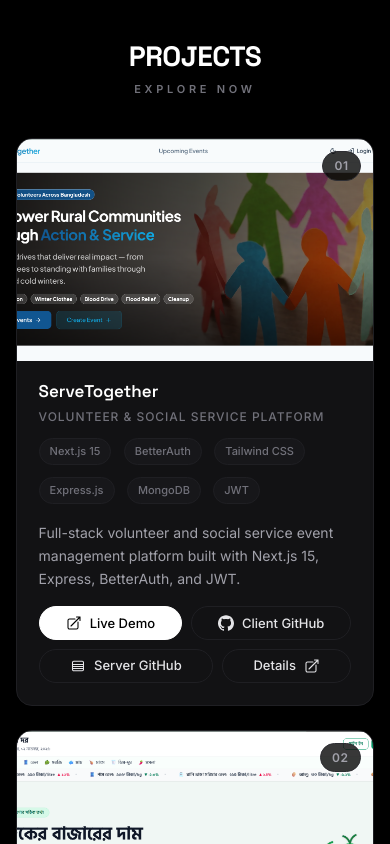
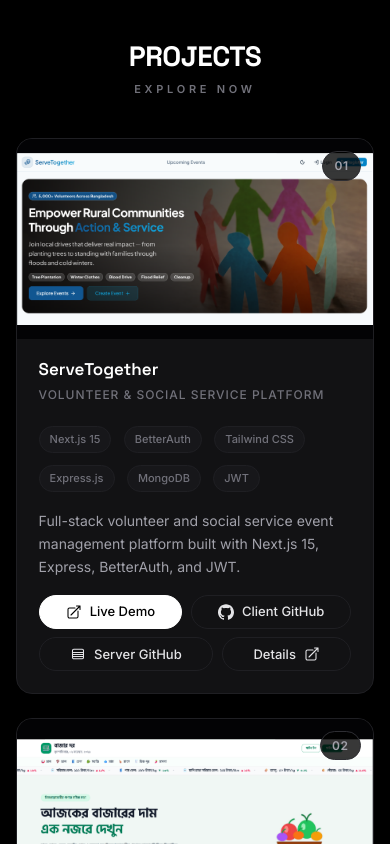
Before and after one commit to hasantanvir357/my-portfolio, a plain HTML site: page index.html in a window 390 px wide. Shown: the part 540-1384 px from the top of the page. Drawn offline with nearby package versions, Linux system fonts and the light colour scheme.

Commit message:
Refactor project card layout and media styling for improved responsiveness and visual consistency

```diff
--- a/index.html
+++ b/index.html
@@ -172,8 +172,8 @@
           <div class="grid grid-cols-1 gap-6 md:grid-cols-2">
             <!-- Project 01 -->
             <article class="project-card reveal">
-              <div class="project-media">
-                <img src="./images/project-1.png" alt="ServeTogether Project Screenshot" loading="lazy" />
+              <div class="project-media aspect-video w-full overflow-hidden bg-zinc-950">
+                <img src="./images/project-1.png" alt="ServeTogether Project Screenshot" class="h-full w-full object-contain" loading="lazy" />
                 <span class="project-index">01</span>
               </div>
               <div class="project-body">
@@ -194,8 +194,8 @@
 
             <!-- Project 02 -->
             <article class="project-card reveal">
-              <div class="project-media">
-                <img src="./images/project-2.png" alt="BazarDor market price tracking app screenshot" loading="lazy" />
+              <div class="project-media aspect-video w-full overflow-hidden bg-zinc-950">
+                <img src="./images/project-2.png" alt="BazarDor market price tracking app screenshot" class="h-full w-full object-contain" loading="lazy" />
                 <span class="project-index">02</span>
               </div>
               <div class="project-body">
@@ -215,8 +215,8 @@
 
             <!-- Project 03 -->
             <article class="project-card reveal">
-              <div class="project-media">
-                <img src="./images/project-3.png" alt="Assignment 6 Web Application screenshot" loading="lazy" />
+              <div class="project-media aspect-video w-full overflow-hidden bg-zinc-950">
+                <img src="./images/project-3.png" alt="Assignment 6 Web Application screenshot" class="h-full w-full object-contain" loading="lazy" />
                 <span class="project-index">03</span>
               </div>
               <div class="project-body">
@@ -236,8 +236,8 @@
 
             <!-- Project 04 -->
             <article class="project-card reveal">
-              <div class="project-media">
-                <img src="./images/project-4.png" alt="Dev Stack Builder interactive product showcase and cart screenshot" loading="lazy" />
+              <div class="project-media aspect-video w-full overflow-hidden bg-zinc-950">
+                <img src="./images/project-4.png" alt="Dev Stack Builder interactive product showcase and cart screenshot" class="h-full w-full object-contain" loading="lazy" />
                 <span class="project-index">04</span>
               </div>
               <div class="project-body">
--- a/style.css
+++ b/style.css
@@ -475,6 +475,8 @@
 /* 11. Projects
    ──────────────────────────────────────────────────────────────────────── */
 .project-card {
+  display: flex;
+  flex-direction: column;
   background: var(--c-card);
   border: 1px solid var(--c-border);
   border-radius: var(--radius-lg);
@@ -488,23 +490,22 @@
   transform: translateY(-3px);
 }
 
+/* 16:9 widescreen thumbnail — full hero banner visible, no side cropping */
 .project-media {
   position: relative;
   overflow: hidden;
-  aspect-ratio: 16 / 10;
-  background: var(--c-card-strong);
+  width: 100%;
+  aspect-ratio: 16 / 9;
+  background: #030305; /* bg-zinc-950 */
 }
 
 .project-media img {
   width: 100%;
   height: 100%;
-  object-fit: cover;
+  object-fit: contain;
+  object-position: center;
   display: block;
-  transition: transform 0.5s ease;
-}
-
-.project-card:hover .project-media img {
-  transform: scale(1.04);
+  background: #030305; /* bg-zinc-950 — letterbox bars blend in */
 }
 
 .project-index {
@@ -522,7 +523,15 @@
 }
 
 .project-body {
+  flex: 1;
+  display: flex;
+  flex-direction: column;
   padding: 1.15rem 1.35rem 1.35rem;
+}
+
+.project-body .project-actions {
+  margin-top: auto;
+  padding-top: 1rem;
 }
 
 .project-body .font-display {
```
